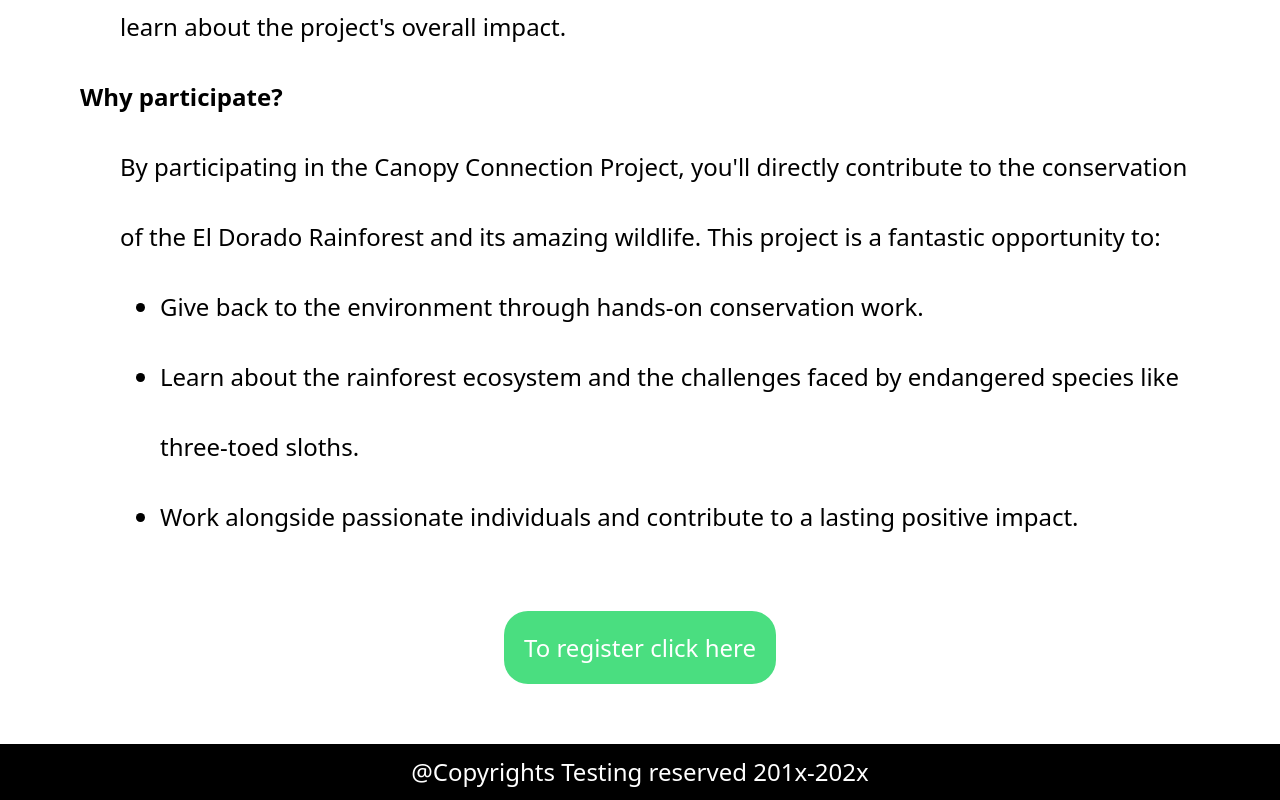
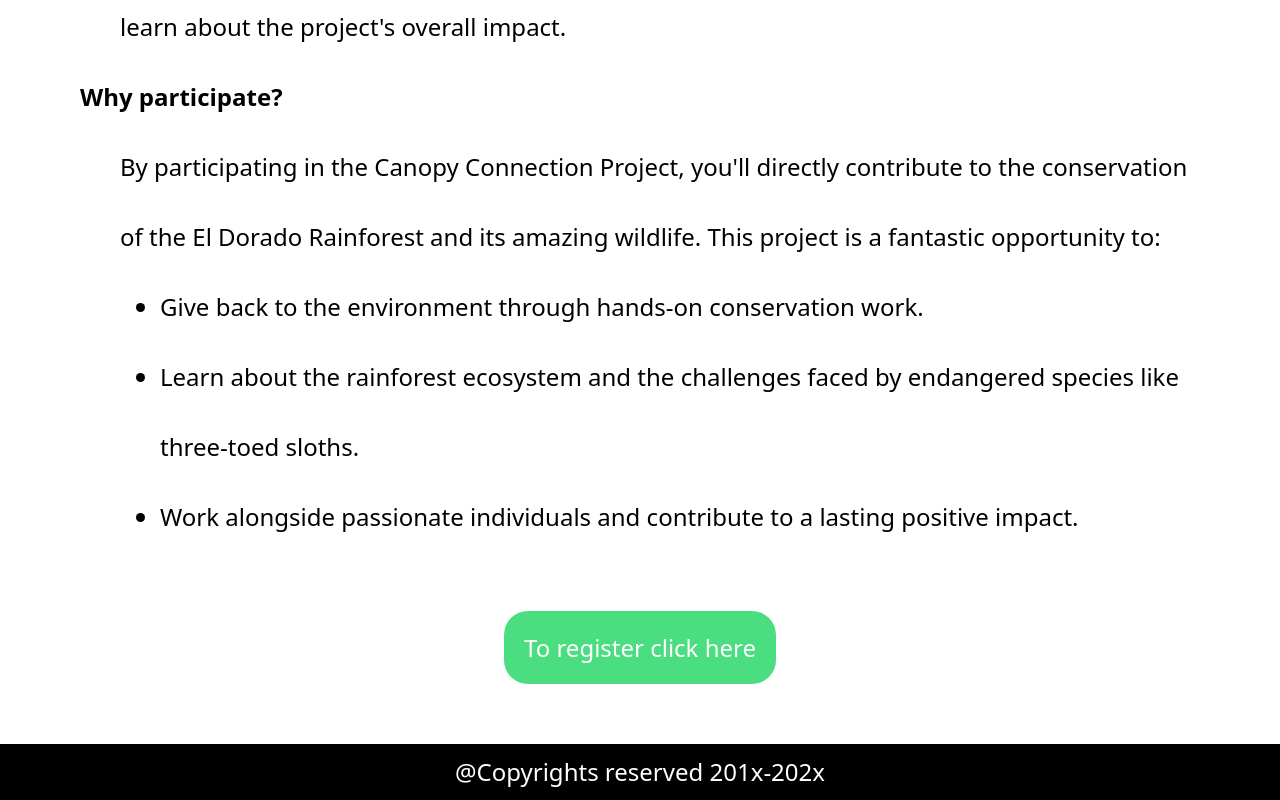
Before and after one commit to Fishsticks53/forest-ngo, a React (Create React App) app: page /Project in a window 1280 px wide. Shown: the part 2292-3092 px from the top of the page. Built offline with nearby package versions, Linux system fonts and the light colour scheme; a web font is replaced by a local one.

Commit message:
Update Footer.js

```diff
--- a/src/files/Footer.js
+++ b/src/files/Footer.js
@@ -1,6 +1,6 @@
 function Footer(){
     return(
-        <div className="h-14 bg-black text-white text-2xl  flex flex-col justify-center"><center>@Copyrights Testing  reserved 201x-202x</center></div>
+        <div className="h-14 bg-black text-white text-2xl  flex flex-col justify-center"><center>@Copyrights reserved 201x-202x</center></div>
     )
 };
 
```
